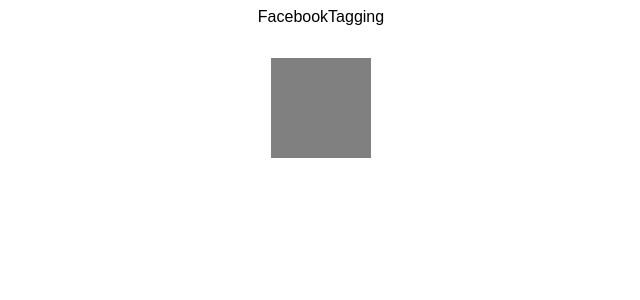
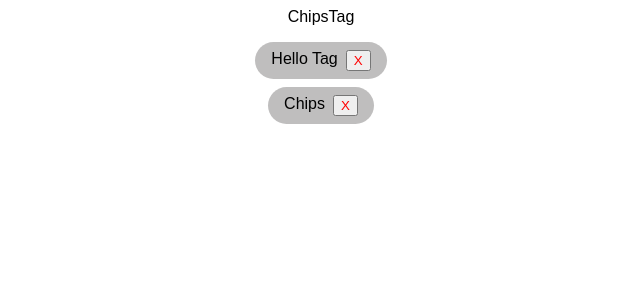
Before and after one commit to agarwalmohit43/React_TypeScript, a React (Create React App) app: page / in a window 1280 px wide. Shown: the top 300 px of the page, without its empty margins (319-959 px from the left). Built offline with nearby package versions, Linux system fonts and the light colour scheme.

Commit message:
Chips Component implementation

```diff
--- a/src/App.tsx
+++ b/src/App.tsx
@@ -17,6 +17,7 @@ import { ProgressBar } from "./components/ProgressBar";
 import { OTPInputType2 } from "./components/OTPInputType2";
 import { AutoCompleteUPI } from "./components/AutoCompleteUPI";
 import { FacebookTagging } from "./components/FacebookTagging";
+import { ChipsTag } from "./components/ChipsTag";
 
 export default function App() {
   return (
@@ -43,8 +44,10 @@ export default function App() {
       </UserContext.Provider>
       <ProgressBar />
       <OTPInputType2 />
-      <AutoCompleteUPI /> */}
-      <FacebookTagging />
+      <AutoCompleteUPI />
+      <FacebookTagging />*/}
+
+      <ChipsTag />
     </div>
   );
 }
--- /dev/null
+++ b/src/components/ChipsTag/ChipsItem.tsx
@@ -0,0 +1,17 @@
+import React from "react";
+import { ChipsTagInterface } from "../../typings/chipsTag";
+
+type ChipsItemProps = ChipsTagInterface & {
+  handleDelete: (id: string) => void;
+};
+
+const ChipsItem = ({ id, tagName, handleDelete }: Readonly<ChipsItemProps>) => {
+  return (
+    <div className="chips-item">
+      {tagName}
+      <button onClick={() => handleDelete(id)}>X</button>
+    </div>
+  );
+};
+
+export default React.memo(ChipsItem);
--- /dev/null
+++ b/src/components/ChipsTag/ChipsTag.tsx
@@ -0,0 +1,28 @@
+import { useState } from "react";
+import { initialValue } from "../../constants/chipsTag";
+import "./styles.css";
+import ChipsItem from "./ChipsItem";
+import { ChipsTagInterface } from "../../typings/chipsTag";
+
+const ChipsTag = () => {
+  const [data, setData] = useState(initialValue);
+
+  const handleDelete = (id: string) => {
+    setData((prev) => prev.filter((item) => item.id !== id));
+  };
+  return (
+    <div>
+      ChipsTag
+      <div className="chips-item-input"></div>
+      <div className="chips-item-display">
+        {data.length > 0
+          ? data.map((item: ChipsTagInterface) => {
+              return <ChipsItem {...item} handleDelete={handleDelete} />;
+            })
+          : null}
+      </div>
+    </div>
+  );
+};
+
+export default ChipsTag;
--- /dev/null
+++ b/src/components/ChipsTag/index.ts
@@ -0,0 +1 @@
+export { default as ChipsTag } from "./ChipsTag";
--- /dev/null
+++ b/src/components/ChipsTag/styles.css
@@ -0,0 +1,18 @@
+.chips-item-display {
+  margin: 16px;
+  display: flex;
+  flex-direction: column;
+  align-items: center;
+  gap: 8px;
+}
+
+.chips-item {
+  background-color: rgb(191, 190, 190);
+  border-radius: 20px;
+  padding: 8px 16px;
+  display: flex;
+  gap: 8px;
+}
+.chips-item > button {
+  color: red;
+}
--- /dev/null
+++ b/src/constants/chipsTag.ts
@@ -0,0 +1,14 @@
+import { ChipsTagInterface } from "../typings/chipsTag";
+
+const initialValue: ChipsTagInterface[] = [
+  {
+    id: (crypto as any)?.randomUUID?.() || Math.random().toString(36).slice(2),
+    tagName: "Hello Tag",
+  },
+  {
+    id: (crypto as any)?.randomUUID?.() || Math.random().toString(36).slice(2),
+    tagName: "Chips",
+  },
+];
+
+export { initialValue };
--- /dev/null
+++ b/src/typings/chipsTag.ts
@@ -0,0 +1,4 @@
+export interface ChipsTagInterface {
+  id: string;
+  tagName: string;
+}
```
